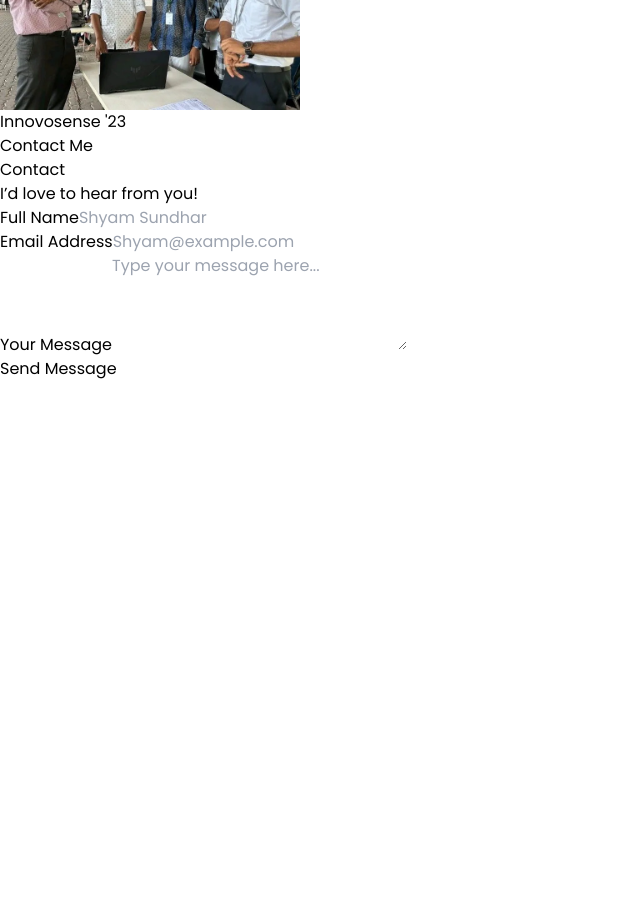
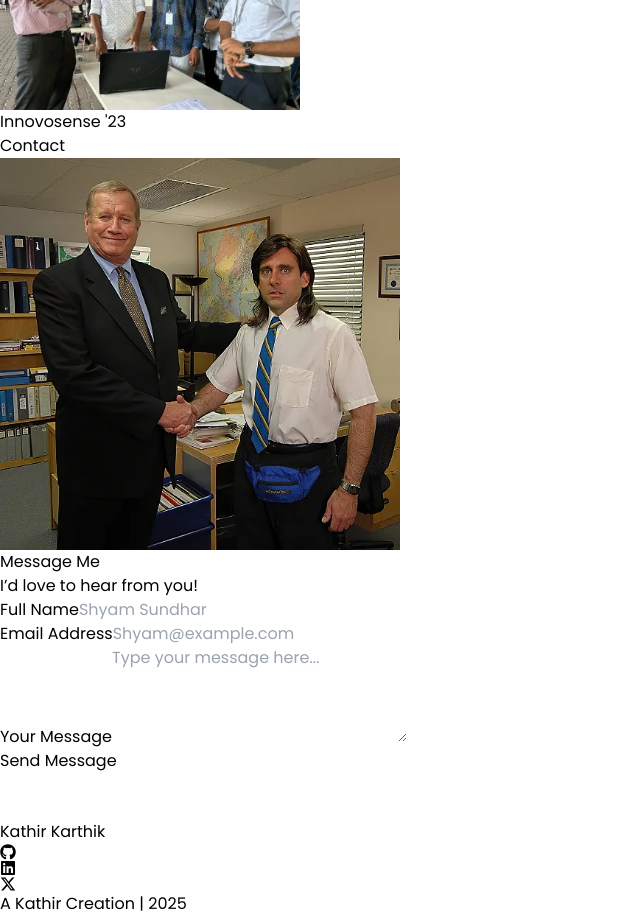
Before and after one commit to kathirKarthik001/kathir, a Next.js app: page / in a window 1280 px wide. Shown: the part 5980-6896 px from the top of the page, without its empty margins (0-640 px from the left). Before the commit the page ends 6361 px from the top, so only its background shows below. Built offline with nearby package versions, Linux system fonts and the light colour scheme.

Commit message:
add : footer component

```diff
--- a/src/app/page.js
+++ b/src/app/page.js
@@ -6,6 +6,7 @@ import ProjectsSection from '@/components/ProjectsSection';
 import { BackgroundBeams } from '@/components/ui/BackgroundBeams';
 import About from '@/components/About'
 import Skills from '@/components/Skills';
+import Footer from '@/components/Footer';
 
 const Home = () => {
 
@@ -17,23 +18,13 @@ const Home = () => {
       <main className="container mx-auto px-2 py-8">
         {/* Hero Section */}
         <Hero/>
-
         <About/>
-
         <Skills/>
-
         <ProjectsSection  />
-
-
         <Gallery />
-
-        {/* Contact Section */}
-        <section>
-          <h2 className="text-3xl font-semibold mb-6">Contact Me</h2>
-          <Contact />
-        </section>
+        <Contact />
       </main>
-
+      <Footer/>
     </div>
   );
 };
--- a/src/components/Contact.jsx
+++ b/src/components/Contact.jsx
@@ -4,8 +4,10 @@ import { Input } from "@/components/ui/input";
 import { Textarea } from "@/components/ui/textarea";
 import { Button } from "@/components/ui/button";
 import { Card, CardContent, CardHeader, CardTitle } from "@/components/ui/card";
+import Image from "next/image";
+import { motion } from "framer-motion";
 
-export default function ContactForm() {
+export default function Contact() {
   const [formData, setFormData] = useState({
     name: "",
     email: "",
@@ -17,11 +19,27 @@ export default function ContactForm() {
   };
 
   return (
-    <section id="contact" className="flex items-center bg-transparent justify-center min-h-screen px-4">
-      <Card className="w-full max-w-lg  shadow-2xl rounded-xl border border-gray-200  p-5">
+    <>
+    <motion.h1
+        initial={{ opacity: 0, y: 30 }}
+        whileInView={{ opacity: 1, y: 0 }}
+        transition={{ duration: 0.5}}
+        className="font-semibold text-2xl text-center bg-transparent p-3 mb-3 text-white underline">
+        Contact
+      </motion.h1>
+    <section id="contact" className="flex   items-center  justify-center h-fit gap-2">
+      <div className=" h-[550px]  hidden md:block  md:w-[40%]">
+        <Image
+          src={'/contact.webp'}
+          width={400}
+          height={700}
+          className="object-cover w-full rounded-xl h-full"
+        />
+      </div>
+      <Card className=" w-full md:w-[60%] max-w-lg  shadow-2xl rounded-xl bg-gray-900/40 border border-gray-200  p-5">
         <CardHeader className="text-center">
-          <CardTitle className="text-3xl font-bold underline text-white">
-            Contact
+          <CardTitle className="text-3xl font-bold  text-white">
+            Message Me
           </CardTitle>
           <p className="text-gray-600 dark:text-gray-400 mt-1">I’d love to hear from you!</p>
         </CardHeader>
@@ -91,5 +109,6 @@ export default function ContactForm() {
         </CardContent>
       </Card>
     </section>
+    </>
   );
 }
--- /dev/null
+++ b/src/components/Footer.jsx
@@ -0,0 +1,40 @@
+import Image from 'next/image';
+import Link from 'next/link';
+import { FaGithub, FaLinkedin,  FaInstagram } from 'react-icons/fa';
+import {FaXTwitter} from 'react-icons/fa6'
+
+const Footer = () => {
+  return (
+    <footer className=" border-t  border-t-slate-50 text-gray-300 w-full px-6 py-4 flex flex-col md:flex-row items-center justify-between">
+
+      {/* Logo */}
+      <Link href="/" className="flex items-center gap-2">
+        <Image src="/logo.svg" width={40} height={40} alt="Logo" className="object-contain" />
+        <span className="text-lg font-semibold">Kathir Karthik</span>
+      </Link>
+
+      {/* Social Media Links */}
+      <div className="flex gap-5 mt-4 md:mt-0">
+        <Link href="https://github.com/kathirKarthik001" target="_blank">
+          <FaGithub className="text-xl hover:text-white transition duration-300" />
+        </Link>
+        <Link href="https://www.linkedin.com/in/kathir-karthik-m-6b9b03257/" target="_blank">
+          <FaLinkedin className="text-xl hover:text-white transition duration-300" />
+        </Link>
+        <Link href="https://x.com/kathirkarthik52" target="_blank">
+          <FaXTwitter className="text-xl hover:text-white transition duration-300" />
+        </Link>
+        {/* <Link href="" target="_blank">
+          <FaInstagram className="text-xl hover:text-white transition duration-300" />
+        </Link> */}
+      </div>
+
+      {/* Developer Credit */}
+      <p className="text-sm mt-4 md:mt-0"><span className="font-semibold text-white">
+      A Kathir Creation</span> | 2025</p>
+
+    </footer>
+  );
+};
+
+export default Footer;
--- a/src/components/Navbar.jsx
+++ b/src/components/Navbar.jsx
@@ -14,7 +14,7 @@ const Navbar = () => {
   return (
     <>
       {/* Header */}
-      <header className="text-white bg-transparent/60 md:px-7  p-4 flex justify-between items-center sticky top-0 z-50">
+      <header className="text-white bg-transparent/50 md:px-7  p-4 flex justify-between items-center sticky top-0 z-50">
         {/* Logo */}
         <Link href="/" className="md:ml-11">
           <Image
```
Also changed, not shown: src/components/ContactForm.jsx (deleted, +0 -60 lines), public/contact.webp (added).
